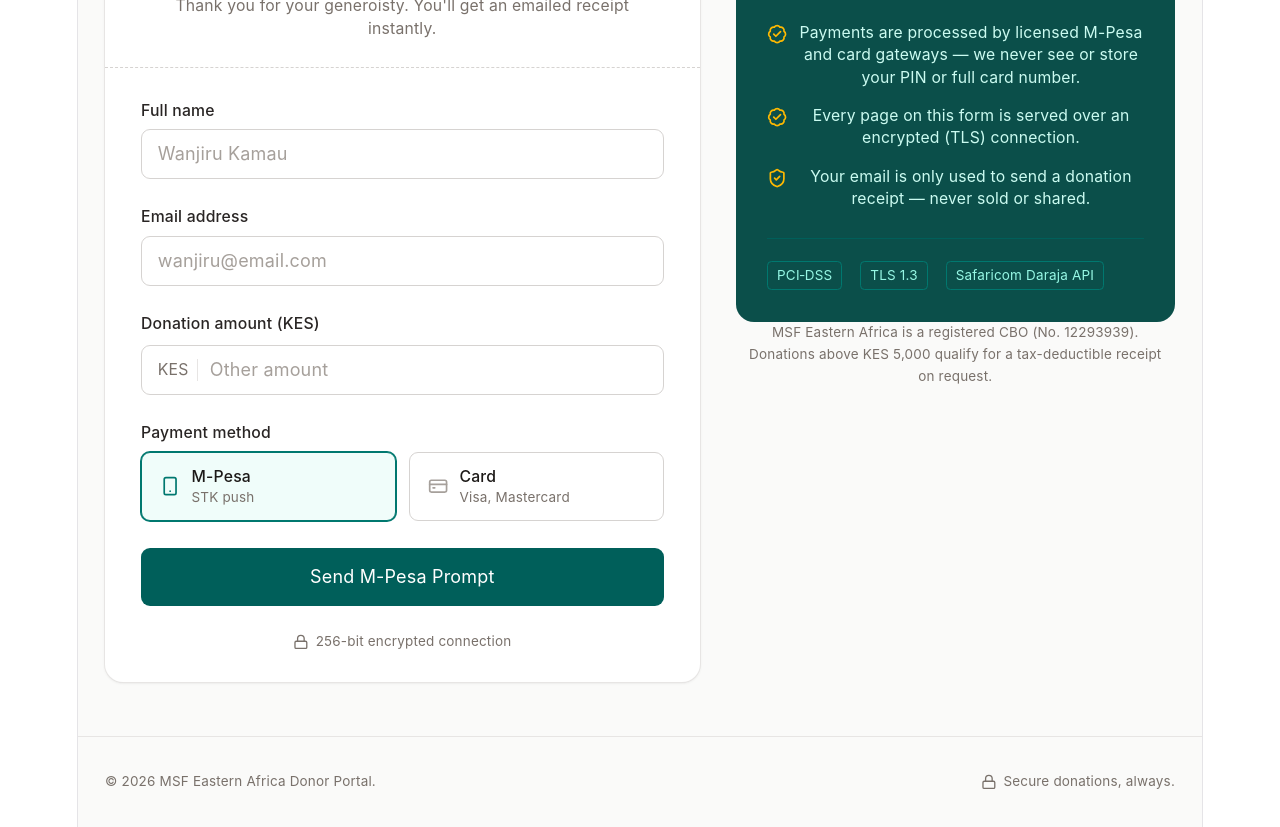
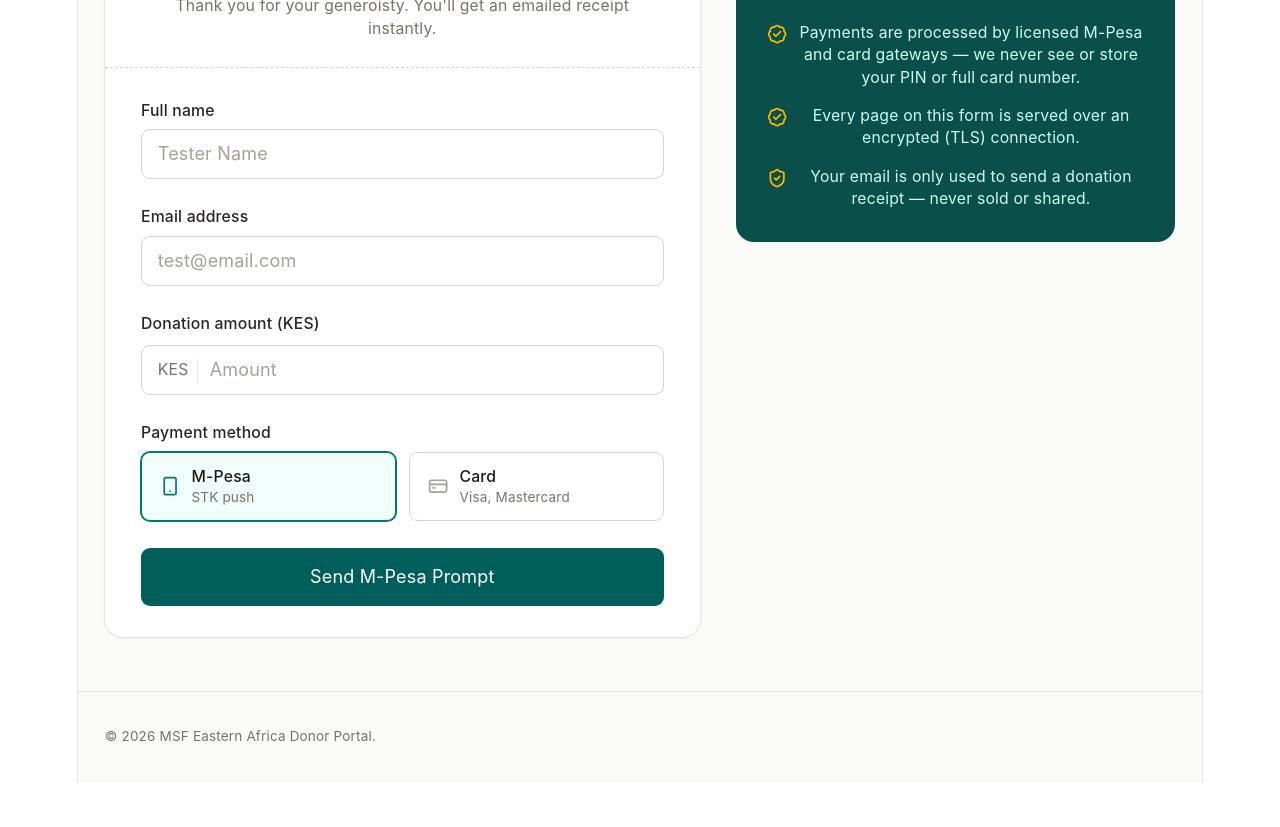
Before and after one commit to mumbimuthiga/donations_portal, a React app in the folder frontend/: page / in a window 1280 px wide. Shown: the part 500-1327 px from the top of the page. After the commit the page ends 1282 px from the top, so only its background shows below. Built offline with nearby package versions, Linux system fonts and the light colour scheme; the HTML template or start-up script is replaced by a standard one.

Commit message:
fixes :ui fixes

```diff
--- a/frontend/src/api/client.ts
+++ b/frontend/src/api/client.ts
@@ -7,6 +7,6 @@ const client=axios.create({
         'Content-Type':'application/json'
 
     },
-    timeout:10000
+    timeout:50000
 });
 export default client;
--- a/frontend/src/components/DonationForm.tsx
+++ b/frontend/src/components/DonationForm.tsx
@@ -93,7 +93,7 @@ return (
                     {...register("name")}
                     id="donor-name"
                     type="text"
-                    placeholder="Wanjiru Kamau"
+                    placeholder="Tester Name"
                     autoComplete="name"
                     className="mt-1.5 w-full rounded-lg border border-stone-300 px-3.5 py-2.5 text-stone-900 placeholder-stone-400 outline-none transition focus:ring-2 focus:ring-teal-600 focus:border-teal-600"
                   />
@@ -113,7 +113,7 @@ return (
                   {...register("email")}
                     id="donor-email"
                     type="email"
-                    placeholder="wanjiru@email.com"
+                    placeholder="test@email.com"
                     autoComplete="email"
                     className="mt-1.5 w-full rounded-lg border border-stone-300 px-3.5 py-2.5 text-stone-900 placeholder-stone-400 outline-none transition focus:ring-2 focus:ring-teal-600 focus:border-teal-600"
                   />
@@ -138,7 +138,7 @@ return (
                       type="number"
                       inputMode="numeric"
                       min={0}
-                      placeholder="Other amount"
+                      placeholder="Amount"
                       {...register("amount", { valueAsNumber: true })}
                       className="font-mono-num w-full bg-transparent py-2.5 pl-2.5 text-stone-900 placeholder-stone-400 outline-none"
                     />
@@ -222,10 +222,7 @@ return (
         : "Continue to Secure Checkout"}
                 </button>
 
-                <p className="flex items-center justify-center gap-1.5 text-xs text-stone-500">
-                  <Lock className="h-3.5 w-3.5" aria-hidden="true" />
-                  256-bit encrypted connection
-                </p>
+
                 </fieldset>
               </form>
             </div>
--- a/frontend/src/components/Footer.tsx
+++ b/frontend/src/components/Footer.tsx
@@ -6,10 +6,7 @@ export default function Footer() {
     <footer className="border-t border-stone-200 py-8">
       <div className="mx-auto max-w-5xl px-4 sm:px-6 flex flex-col sm:flex-row items-center justify-between gap-3 text-xs text-stone-500 text-center sm:text-left">
         <p>© {new Date().getFullYear()} MSF Eastern Africa Donor Portal.</p>
-        <p className="flex items-center gap-1.5">
-          <Lock className="h-3.5 w-3.5" aria-hidden="true" />
-          Secure donations, always.
-        </p>
+
       </div>
     </footer>
   );
--- a/frontend/src/components/SecurityBanner.tsx
+++ b/frontend/src/components/SecurityBanner.tsx
@@ -9,7 +9,7 @@ export default function SecurityAssurance() {
           <div className="flex h-9 w-9 items-center justify-center rounded-full bg-teal-800 shrink-0">
             <ShieldCheck className="h-4.5 w-4.5 text-amber-400" aria-hidden="true" />
           </div>
-          <h2 className="font-display text-lg text-white">Your details are safe with us</h2>
+          <h2 className="font-display text-lg !text-white">Your details are safe with us</h2>
         </div>
 
         <ul className="mt-5 space-y-3.5 text-sm text-teal-100">
@@ -30,17 +30,10 @@ export default function SecurityAssurance() {
           </li>
         </ul>
 
-        <div className="mt-6 pt-5 border-t border-teal-800 flex flex-wrap items-center gap-2 sm:gap-4 text-xs text-teal-200">
-          <span className="rounded border border-teal-700 px-2 py-1">PCI‑DSS</span>
-          <span className="rounded border border-teal-700 px-2 py-1">TLS 1.3</span>
-          <span className="rounded border border-teal-700 px-2 py-1">Safaricom Daraja API</span>
-        </div>
+
       </div>
 
-      <p className="mt-4 text-xs leading-relaxed text-stone-500 px-1">
-        MSF Eastern Africa is a registered CBO (No. 12293939). Donations above KES 5,000
-        qualify for a tax-deductible receipt on request.
-      </p>
+
     </div>
   );
 }
```
Also changed, not shown: 1 other file (tests, documents, lock files or other folders).
